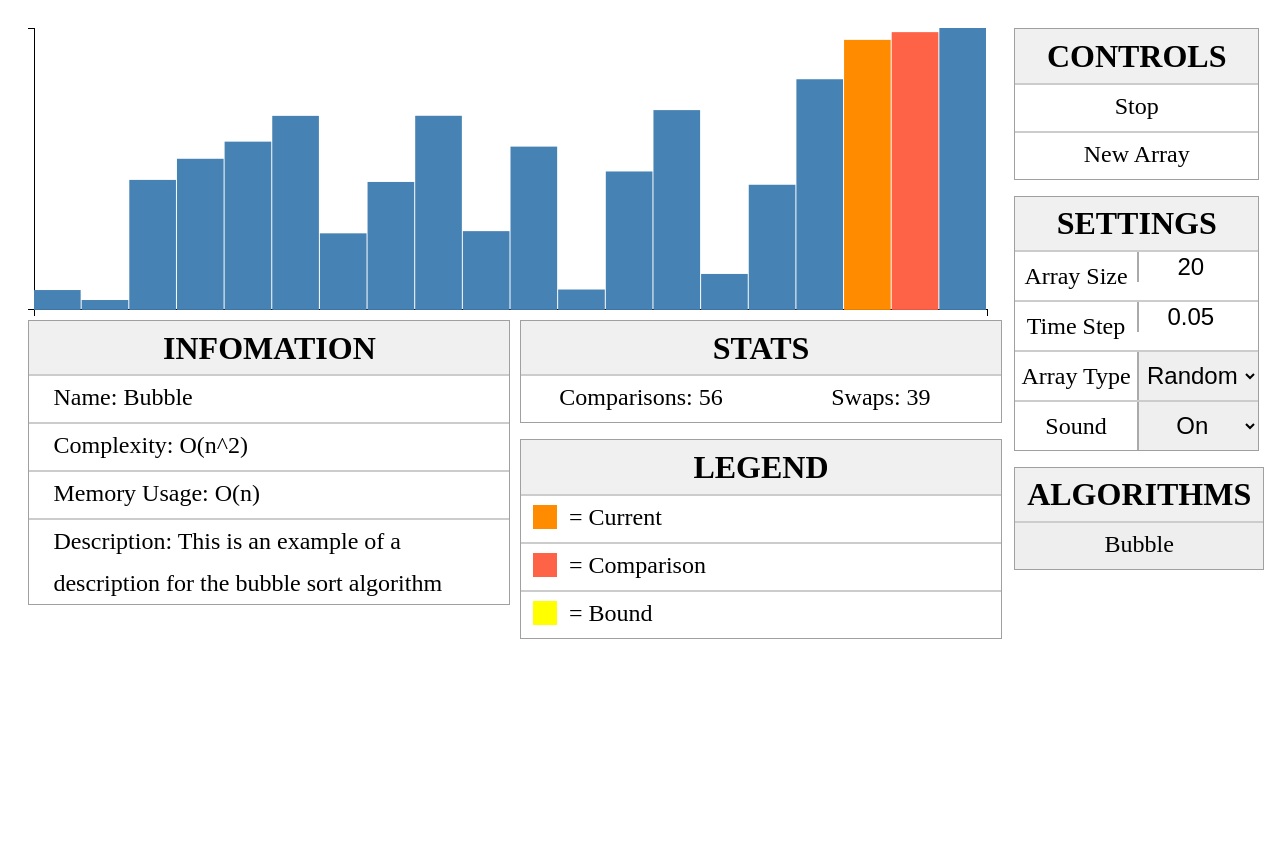
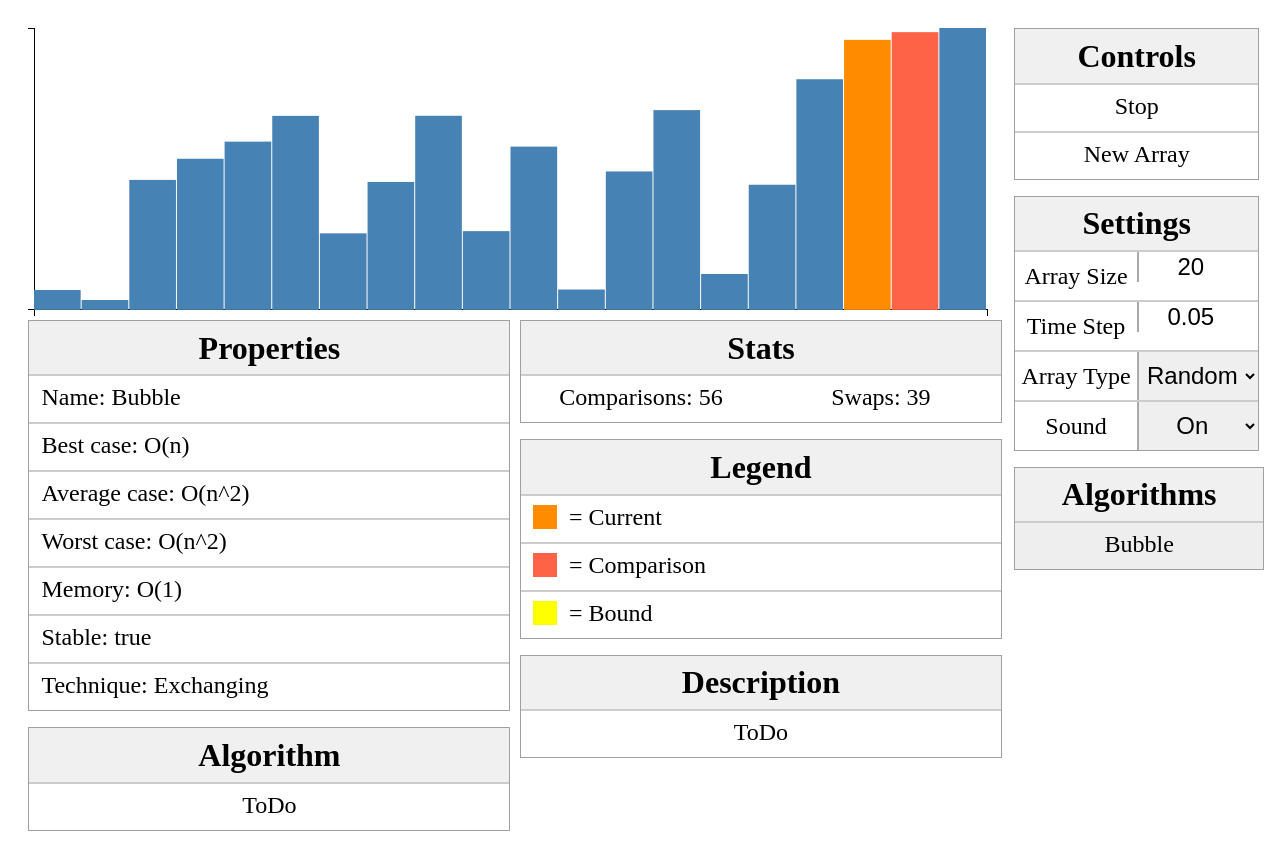
Before and after one commit to GeekyAubergine/SortingVisualiser, a plain HTML site: page demo.html in a window 1280 px wide. Both pictures are taken after a click on the item "Bubble". Before the commit the page ends 800 px from the top, so only its background shows below. Drawn offline with Linux system fonts and the light colour scheme.

Commit message:
Added algorithm box and more properties

```diff
--- a/sorting-visualiser.css
+++ b/sorting-visualiser.css
@@ -82,7 +82,7 @@ svg {
 .sv-list h2 {
   width: 100%;
   text-align: center;
-  text-transform: uppercase;
+  text-transform: capitalize;
   font-size: 200%;
   line-height: 0%;
 }
@@ -197,8 +197,8 @@ svg {
 #sv-stats li {
   width: 50%;
 }
-#sv-algorithm-information-container li {
+#sv-algorithm-information-properties-container li {
   text-align: left;
-  padding-left: 1em;
+  padding-left: 0.5em;
   width: 100%;
 }
--- a/sorting-visualiser.js
+++ b/sorting-visualiser.js
@@ -30,10 +30,17 @@ const STATS_SWAPS_ID = 'sv-swaps-stat';
 const STAT_CLASS = 'sv-stat';
 const INFORMATION_LEFT_CONTAINER_ID = 'sv-information-left-container';
 const INFORMATION_RIGHT_CONTAINER_ID = 'sv-information-right-container';
-const ALGORITHM_INFORMATION_ID = 'sv-algorithm-information-container';
+const ALGORITHM_INFORMATION_PROPERTIES_ID = 'sv-algorithm-information-properties-container';
+const ALGORITHM_INFORMATION_ALGORITHM_ID = 'sv-algorithm-information-algorithm-container';
+const ALGORITHM_INFORMATION_DESCRIPTION_ID = 'sv-algorithm-information-description-container';
 const INFORMATION_NAME_ID = 'sv-algorithm-name';
-const INFORMATION_COMPLEXITY_ID = 'sv-algorithm-complexity';
+const INFORMATION_BEST_CASE_COMPLEXITY_ID = 'sv-algorithm-best-complexity';
+const INFORMATION_AVERAGE_CASE_COMPLEXITY_ID = 'sv-algorithm-average-complexity';
+const INFORMATION_WORST_CASE_COMPLEXITY_ID = 'sv-algorithm-worst-complexity';
 const INFORMATION_MEMORY_ID = 'sv-algorithm-memory';
+const INFORMATION_STABLE_ID = 'sv-algorithm-stable';
+const INFORMATION_TECHNIQUE_ID = 'sv-algorithm-technique';
+const INFORMATION_ALGORITHM_ID = 'sv-algorithm-algorithm';
 const INFORMATION_DESCRIPTION_ID = 'sv-algorithm-description';
 
 //Bar class names
@@ -79,9 +86,14 @@ const margin = {
 var sortingAlgorithmButtons = [{
   name: 'Bubble',
   callBack: bubbleSort,
-  complexity: 'O(n^2)',
-  memory: 'O(n)',
-  description: 'This is an example of a description for the bubble sort algorithm'
+  bestCase: 'O(n)',
+  averageCase: 'O(n^2)',
+  worstCase: 'O(n^2)',
+  memory: 'O(1)',
+  stable: true,
+  technique: 'Exchanging',
+  algorithm: 'ToDo',
+  description: 'ToDo'
 }]
 
 var graphDimensions = {
@@ -520,21 +532,41 @@ function createStats(container) {
   list.append('li').attr('id', STATS_SWAPS_ID).attr('class', STAT_CLASS);
 }
 
+function createAlgorithmProperties(container) {
+  var propertiesContainer = container.append('div').attr('id', ALGORITHM_INFORMATION_PROPERTIES_ID).attr('class', LIST_CLASS);
+  propertiesContainer.append('h2').text('Properties');
+  var list = propertiesContainer.append('ul');
+  list.append('li').attr('id', INFORMATION_NAME_ID).text('Name: ');
+  list.append('li').attr('id', INFORMATION_BEST_CASE_COMPLEXITY_ID).text('Best case: ');
+  list.append('li').attr('id', INFORMATION_AVERAGE_CASE_COMPLEXITY_ID).text('Average case: ');
+  list.append('li').attr('id', INFORMATION_WORST_CASE_COMPLEXITY_ID).text('Worst case: ');
+  list.append('li').attr('id', INFORMATION_MEMORY_ID).text('Memory Usage: ');
+  list.append('li').attr('id', INFORMATION_STABLE_ID).text('Stable: ');
+  list.append('li').attr('id', INFORMATION_TECHNIQUE_ID).text('Technique: ');
+}
+
 function createAlgorithmInformation(container) {
-  var informationContainer = container.append('div').attr('id', ALGORITHM_INFORMATION_ID).attr('class', LIST_CLASS);
-  informationContainer.append('h2').text('Infomation');
-  var list = informationContainer.append('ul');
-  list.append('li').attr('id', INFORMATION_NAME_ID).text('Name: ');
-  list.append('li').attr('id', INFORMATION_COMPLEXITY_ID).text('Complexity: ');
-  list.append('li').attr('id', INFORMATION_MEMORY_ID).text('Memory Usage: ');
-  list.append('li').attr('id', INFORMATION_DESCRIPTION_ID).text("Description: ");
+  var algorithmContainer = container.append('div').attr('id', ALGORITHM_INFORMATION_ALGORITHM_ID).attr('class', LIST_CLASS);
+  algorithmContainer.append('h2').text('Algorithm');
+  var list = algorithmContainer.append('ul');
+  list.append('li').attr('id', INFORMATION_DESCRIPTION_ID);
+}
+
+function createAlgorithmDescription(container) {
+  var descriptionContainer = container.append('div').attr('id', ALGORITHM_INFORMATION_DESCRIPTION_ID).attr('class', LIST_CLASS);
+  descriptionContainer.append('h2').text('Description');
+  var list = descriptionContainer.append('ul');
+  list.append('li').attr('id', INFORMATION_ALGORITHM_ID);
 }
 
 function createInformation() {
   var container = getInformationRightContainer();
   createStats(container);
   createLegend(container);
-  createAlgorithmInformation(getInformationLeftContainer());
+  createAlgorithmDescription(container);
+  var container = getInformationLeftContainer();
+  createAlgorithmProperties(container);
+  createAlgorithmInformation(container);
 }
 
 function updateStats() {
@@ -544,10 +576,33 @@ function updateStats() {
 
 function updateAlgorithmInformation(algorithm) {
   if (algorithm != undefined) {
-    d3.select('#' + INFORMATION_NAME_ID).text("Name: " + algorithm.name);
-    d3.select('#' + INFORMATION_COMPLEXITY_ID).text("Complexity: " + algorithm.complexity);
-    d3.select('#' + INFORMATION_MEMORY_ID).text("Memory Usage: " + algorithm.memory);
-    d3.select('#' + INFORMATION_DESCRIPTION_ID).text("Description: " + algorithm.description);
+    if (algorithm.name != undefined) {
+      d3.select('#' + INFORMATION_NAME_ID).text("Name: " + algorithm.name);
+    }
+    if (algorithm.bestCase != undefined) {
+      d3.select('#' + INFORMATION_BEST_CASE_COMPLEXITY_ID).text("Best case: " + algorithm.bestCase);
+    }
+    if (algorithm.averageCase != undefined) {
+      d3.select('#' + INFORMATION_AVERAGE_CASE_COMPLEXITY_ID).text("Average case: " + algorithm.averageCase);
+    }
+    if (algorithm.worstCase != undefined) {
+      d3.select('#' + INFORMATION_WORST_CASE_COMPLEXITY_ID).text("Worst case: " + algorithm.worstCase);
+    }
+    if (algorithm.memory != undefined) {
+      d3.select('#' + INFORMATION_MEMORY_ID).text("Memory: " + algorithm.memory);
+    }
+    if (algorithm.stable != undefined) {
+      d3.select('#' + INFORMATION_STABLE_ID).text("Stable: " + algorithm.stable);
+    }
+    if (algorithm.technique != undefined) {
+      d3.select('#' + INFORMATION_TECHNIQUE_ID).text("Technique: " + algorithm.technique);
+    }
+    if (algorithm.algorithm != undefined) {
+      d3.select('#' + INFORMATION_ALGORITHM_ID).text(algorithm.algorithm);
+    }
+    if (algorithm.technique != undefined) {
+      d3.select('#' + INFORMATION_DESCRIPTION_ID).text(algorithm.description);
+    }
   }
 }
 
```
